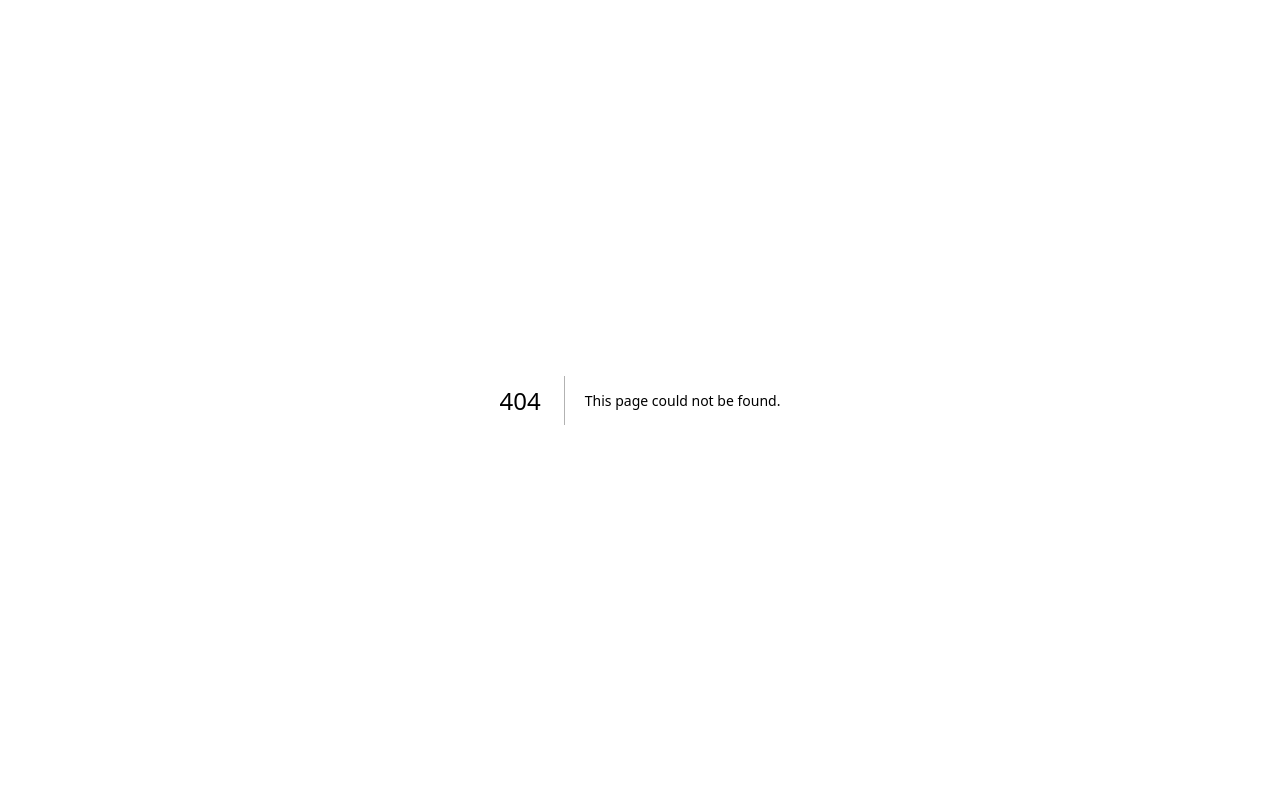
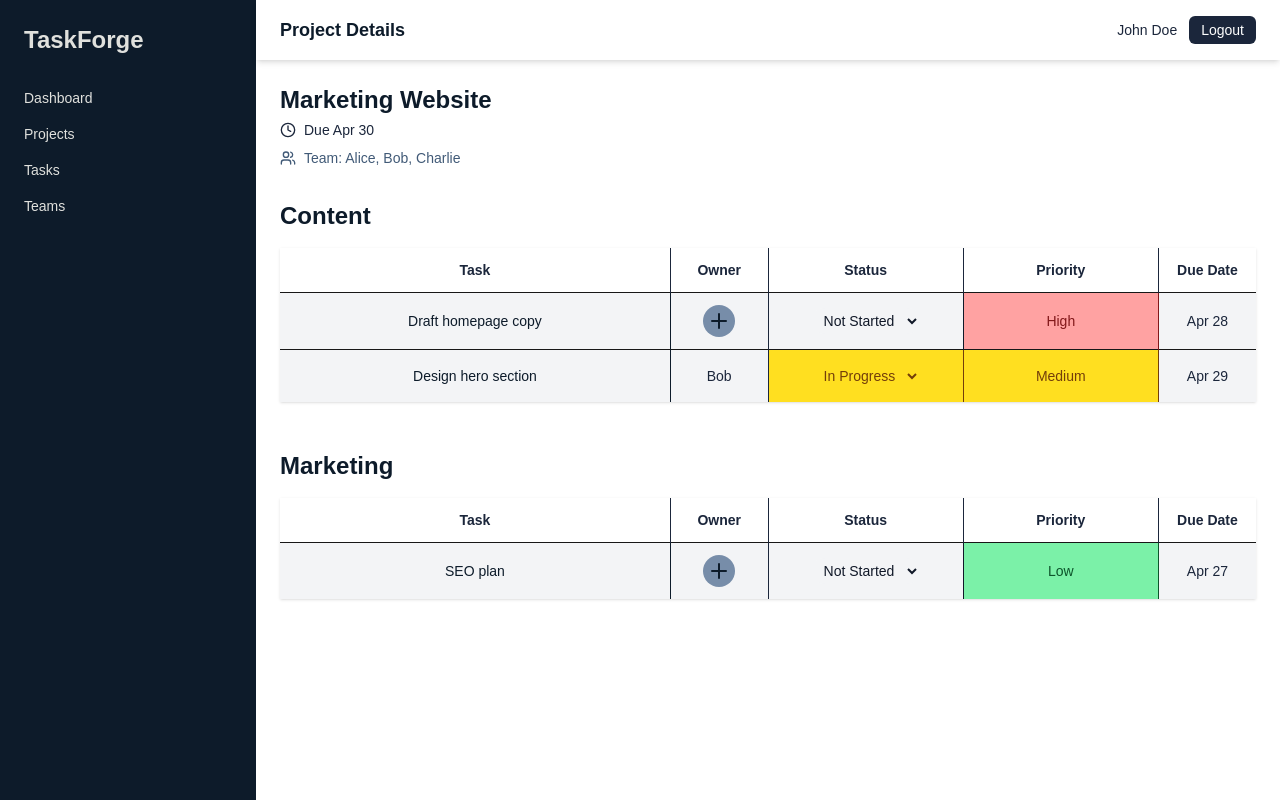
Before and after one commit to YanivRabin/TaskForge, a Next.js app in the folder client/: page /projects/1 in a window 1280 px wide. Before the commit this address had no page. Built offline with nearby package versions, Linux system fonts and the light colour scheme.

Commit message:
Projects and single project page

```diff
--- a/client/package.json
+++ b/client/package.json
@@ -11,6 +11,7 @@
   "dependencies": {
     "@headlessui/react": "^2.2.2",
     "framer-motion": "^12.7.4",
+    "lucide-react": "^0.503.0",
     "next": "15.3.1",
     "react": "^19.0.0",
     "react-dom": "^19.0.0",
--- a/client/src/app/dashboard/page.tsx
+++ b/client/src/app/dashboard/page.tsx
@@ -15,31 +15,68 @@ import {
   FaFolderOpen,
   FaExclamationTriangle,
 } from "react-icons/fa";
+import { Project } from "@/types/project";
 
 const initialTasks: Task[] = [
   {
     id: 1,
     title: "Write release notes",
     project: "Marketing Website",
+    category: "Marketing",
     dueDate: "Apr 22",
     priority: "high" as const,
     status: "in-progress",
+    owner: "Yaniv Rabin",
   },
   {
     id: 2,
     title: "Connect database to API",
     project: "CRM Tool",
+    category: "Development",
     dueDate: "Apr 21",
     priority: "medium" as const,
     status: "in-progress",
+    owner: "Yaniv Rabin",
   },
   {
     id: 3,
     title: "Finalize app icons",
     project: "Mobile UI Kit",
+    category: "Design",
     dueDate: "Apr 25",
     priority: "low" as const,
     status: "in-progress",
+    owner: "Yaniv Rabin",
+  },
+];
+
+const initialProjects: Project[] = [
+  {
+    id: 1,
+    title: "Marketing Website",
+    description: "Landing page and blog redesign for Q2 launch",
+    dueDate: "Apr 30",
+    progress: 65,
+    status: "active",
+    teamMembers: ["Yaniv Rabin"],
+  },
+  {
+    id: 2,
+    title: "Internal CRM Tool",
+    description: "Phase 1 of the CRM for sales & support team",
+    dueDate: "May 10",
+    progress: 40,
+    status: "active",
+    teamMembers: ["Yaniv Rabin"],
+  },
+  {
+    id: 3,
+    title: "Mobile App UI Kit",
+    description: "UI system for cross-platform components",
+    dueDate: "Apr 25",
+    progress: 90,
+    status: "archived",
+    teamMembers: ["Yaniv Rabin"],
   },
 ];
 
@@ -47,8 +84,6 @@ export default function DashboardPage() {
   const { showToast } = useToast();
   const [tasks, setTasks] = useState(initialTasks);
   const [sortBy, setSortBy] = useState<"date" | "priority">("date");
-  const [isOpen, setIsOpen] = useState(false);
-  const [editingTask, setEditingTask] = useState<Task | null>(null);
 
   const handleComplete = (id: number) => {
     const task = tasks.find((t) => t.id === id);
@@ -102,27 +137,13 @@ export default function DashboardPage() {
       {/* My Projects */}
       <h2 className="text-xl font-semibold text-secondary mb-4">My Projects</h2>
       <div className="flex flex-wrap gap-6 mb-12">
-        <ProjectCard
-          title="Marketing Website"
-          description="Landing page and blog redesign for Q2 launch"
-          progress={65}
-          dueDate="Apr 30"
-          href="/projects/marketing-website"
-        />
-        <ProjectCard
-          title="Internal CRM Tool"
-          description="Phase 1 of the CRM for sales & support team"
-          progress={40}
-          dueDate="May 10"
-          href="/projects/internal-crm"
-        />
-        <ProjectCard
-          title="Mobile App UI Kit"
-          description="UI system for cross-platform components"
-          progress={90}
-          dueDate="Apr 25"
-          href="/projects/ui-kit"
-        />
+        {initialProjects.map((project) => (
+          <ProjectCard
+            key={project.id}
+            project={project}
+            href={`/projects/${project.id}`}
+          />
+        ))}
       </div>
 
       {/* Upcoming Tasks */}
@@ -162,7 +183,9 @@ export default function DashboardPage() {
                   handleComplete(id);
                 } else {
                   setTasks((prev) =>
-                    prev.map((t) => (t.id === id ? { ...t, status: newStatus } : t))
+                    prev.map((t) =>
+                      t.id === id ? { ...t, status: newStatus } : t
+                    )
                   );
                 }
               }}
--- /dev/null
+++ b/client/src/app/projects/[id]/page.tsx
@@ -0,0 +1,173 @@
+"use client";
+
+import DashboardLayout from "@/components/DashboardLayout";
+import { Project } from "@/types/project";
+import { Task, TaskStatus, Priority } from "@/types/task";
+import { Clock, Users, Plus } from "lucide-react";
+import { useState } from "react";
+
+const mockProject: Project = {
+  id: 1,
+  title: "Marketing Website",
+  description: "Landing page and blog redesign for Q2 launch",
+  dueDate: "Apr 30",
+  progress: 65,
+  status: "active",
+  teamMembers: ["Alice", "Bob", "Charlie"],
+};
+
+const initialTasks: Task[] = [
+  {
+    id: 1,
+    title: "Draft homepage copy",
+    project: "Marketing Website",
+    dueDate: "Apr 28",
+    priority: "high",
+    status: "not-started",
+    owner: "",
+    category: "Content",
+  },
+  {
+    id: 2,
+    title: "Design hero section",
+    project: "Marketing Website",
+    dueDate: "Apr 29",
+    priority: "medium",
+    status: "in-progress",
+    owner: "Bob",
+    category: "Content",
+  },
+  {
+    id: 3,
+    title: "SEO plan",
+    project: "Marketing Website",
+    dueDate: "Apr 27",
+    priority: "low",
+    status: "not-started",
+    owner: "",
+    category: "Marketing",
+  },
+];
+
+const statusColors: Record<TaskStatus, string> = {
+  "not-started": "bg-gray-100 text-gray-900",
+  "in-progress": "bg-yellow-300 text-yellow-900",
+  completed: "bg-green-300 text-green-900",
+  overdue: "bg-red-300 text-red-900",
+};
+
+const priorityColors: Record<Priority, string> = {
+  low: "bg-green-300 text-green-900",
+  medium: "bg-yellow-300 text-yellow-900",
+  high: "bg-red-300 text-red-900",
+};
+
+export default function ProjectDetailsTableView() {
+  const [tasks, setTasks] = useState<Task[]>(initialTasks);
+
+  const categories = Array.from(new Set(tasks.map((task) => task.category)));
+
+  const handleStatusChange = (id: number, newStatus: TaskStatus) => {
+    setTasks((prev) =>
+      prev.map((task) =>
+        task.id === id ? { ...task, status: newStatus } : task
+      )
+    );
+  };
+
+  const handleAssignOwner = (id: number, owner: string) => {
+    setTasks((prev) =>
+      prev.map((task) => (task.id === id ? { ...task, owner } : task))
+    );
+  };
+
+  return (
+    <DashboardLayout title="Project Details">
+      <div className="mb-8">
+        <h1 className="text-2xl font-bold text-primary mb-1">
+          {mockProject.title}
+        </h1>
+        <div className="text-sm text-secondary mb-2 flex items-center gap-2">
+          <Clock className="w-4 h-4" /> Due {mockProject.dueDate}
+        </div>
+        <div className="text-sm text-tertiary flex items-center gap-2">
+          <Users className="w-4 h-4" /> Team:{" "}
+          {mockProject.teamMembers.join(", ")}
+        </div>
+      </div>
+
+      {categories.map((category, index) => (
+        <div key={category} className="mb-12">
+          <h2 className="text-2xl font-bold text-primary mb-4">{category}</h2>
+
+          <div className="overflow-auto shadow-sm">
+            <table className="w-full table-fixed text-sm text-center">
+              <thead className=" text-secondary">
+                <tr>
+                  <th className="w-4/10 p-3 border-r">Task</th>
+                  <th className="w-1/10 p-3 border-r">Owner</th>
+                  <th className="w-2/10 p-3 border-r">Status</th>
+                  <th className="w-2/10 p-3 border-r">Priority</th>
+                  <th className="w-1/10 p-3">Due Date</th>
+                </tr>
+              </thead>
+              <tbody>
+                {tasks
+                  .filter((task) => task.category === category)
+                  .map((task) => (
+                    <tr key={task.id} className="border-t hover:bg-gray-50">
+                      <td className="p-3 font-medium text-primary border-r bg-gray-100">
+                        {task.title}
+                      </td>
+                      <td className="p-3 text-secondary border-r bg-gray-100">
+                        {task.owner ? (
+                          task.owner
+                        ) : (
+                          <button
+                            onClick={() =>
+                              handleAssignOwner(task.id, "John Doe")
+                            }
+                            className="mx-auto flex items-center justify-center w-8 h-8 rounded-full bg-accent text-primary hover:bg-blue-100 transition"
+                          >
+                            <Plus className="w-6 h-6" />
+                          </button>
+                        )}
+                      </td>
+
+                      <td className={`p-3 border-r ${statusColors[task.status]}`}>
+                        <select
+                          value={task.status}
+                          onChange={(e) =>
+                            handleStatusChange(
+                              task.id,
+                              e.target.value as TaskStatus
+                            )
+                          }
+                          className={`px-2 py-1 rounded-full capitalize focus:outline-none ${
+                            statusColors[task.status]
+                          }`}
+                        >
+                          <option value="not-started">Not Started</option>
+                          <option value="in-progress">In Progress</option>
+                          <option value="completed">Completed</option>
+                          <option value="overdue">Overdue</option>
+                        </select>
+                      </td>
+                      <td className={`p-3 border-r ${priorityColors[task.priority]}`}>
+                        <span className="inline-block px-2 py-1 rounded-full capitalize">
+                          {task.priority}
+                        </span>
+                      </td>
+                      <td className="p-3 text-secondary whitespace-nowrap bg-gray-100">
+                        {task.dueDate}
+                      </td>
+                    </tr>
+                  ))}
+              </tbody>
+            </table>
+          </div>
+        </div>
+      ))}
+    </DashboardLayout>
+  );
+}
--- /dev/null
+++ b/client/src/app/projects/page.tsx
@@ -0,0 +1,55 @@
+"use client";
+
+import DashboardLayout from "@/components/DashboardLayout";
+import ProjectCard from "@/components/ProjectCard";
+import { Project } from "@/types/project";
+
+const mockProjects: Project[] = [
+  {
+    id: 1,
+    title: "Marketing Website",
+    description: "Landing page and blog redesign for Q2 launch",
+    dueDate: "Apr 30",
+    progress: 65,
+    status: "active",
+    teamMembers: ["alice@example.com", "bob@example.com"],
+  },
+  {
+    id: 2,
+    title: "Internal CRM Tool",
+    description: "Phase 1 of the CRM for sales & support team",
+    dueDate: "May 10",
+    progress: 40,
+    status: "active",
+    teamMembers: ["carol@example.com", "dave@example.com"],
+  },
+  {
+    id: 3,
+    title: "Mobile App UI Kit",
+    description: "UI system for cross-platform components",
+    dueDate: "Apr 25",
+    progress: 90,
+    status: "archived",
+    teamMembers: ["eve@example.com", "frank@example.com"],
+  },
+];
+
+export default function ProjectsPage() {
+  return (
+    <DashboardLayout title="My Projects">
+      <div className="flex items-center justify-between mb-6">
+        <h2 className="text-xl font-semibold text-secondary">Projects</h2>
+      </div>
+
+      <div className="grid grid-cols-1 sm:grid-cols-2 lg:grid-cols-3 gap-6">
+        {mockProjects.map((project) => (
+          <ProjectCard
+            key={project.id}
+            project={project}
+            href={`/projects/${project.id}`}
+          />
+        ))}
+      </div>
+    </DashboardLayout>
+  );
+}
--- a/client/src/app/tasks/page.tsx
+++ b/client/src/app/tasks/page.tsx
@@ -14,33 +14,41 @@ const allTasks: Task[] = [
     id: 1,
     title: "Write release notes",
     project: "Marketing Website",
+    category: "Documentation",
     dueDate: "Apr 22",
     priority: "high",
     status: "in-progress",
+    owner: "Alice",
   },
   {
     id: 2,
     title: "Connect database to API",
     project: "CRM Tool",
+    category: "Backend",
     dueDate: "Apr 21",
     priority: "medium",
     status: "in-progress",
+    owner: "Bob",
   },
   {
     id: 3,
     title: "Finalize app icons",
     project: "Mobile UI Kit",
+    category: "Design",
     dueDate: "Apr 25",
     priority: "low",
     status: "not-started",
+    owner: "Charlie",
   },
   {
     id: 4,
     title: "Fix billing bug",
     project: "CRM Tool",
+    category: "Bug",
     dueDate: "Apr 19",
     priority: "high",
     status: "overdue",
+    owner: "David",
   },
 ];
 
--- a/client/src/components/DashboardLayout.tsx
+++ b/client/src/components/DashboardLayout.tsx
@@ -29,7 +29,7 @@ export default function DashboardLayout({ title, children }: LayoutProps) {
       </aside>
 
       {/* Main Content Area */}
-      <div className="flex-1 flex flex-col bg-light">
+      <div className="flex-1 flex flex-col ">
         {/* Top Bar */}
         <header className="bg-white px-6 py-4 shadow-md flex justify-between items-center">
           <h1 className="text-lg font-semibold text-primary">
--- a/client/src/components/ProjectCard.tsx
+++ b/client/src/components/ProjectCard.tsx
@@ -1,20 +1,16 @@
+"use client";
+
 import Link from "next/link";
+import { Project } from "@/types/project";
 
 type ProjectCardProps = {
-  title: string;
-  description?: string;
-  dueDate?: string;
-  progress: number; // 0 to 100
+  project: Project;
   href?: string;
 };
 
-export default function ProjectCard({
-  title,
-  description,
-  dueDate,
-  progress,
-  href,
-}: ProjectCardProps) {
+export default function ProjectCard({ project, href }: ProjectCardProps) {
+  const { title, description, dueDate, progress } = project;
+
   const card = (
     <div
       className={`
--- /dev/null
+++ b/client/src/types/project.ts
@@ -0,0 +1,9 @@
+export type Project = {
+  id: number;
+  title: string;
+  description: string;
+  dueDate: string;
+  progress: number;
+  status: "active" | "completed" | "archived";
+  teamMembers: string[];
+};
--- a/client/src/types/task.ts
+++ b/client/src/types/task.ts
@@ -9,9 +9,11 @@ export type Task = {
   id: number;
   title: string;
   project: string;
+  category: string;
   dueDate: string;
   priority: Priority;
   status: TaskStatus;
+  owner: string;
 };
 
 export type TaskInput = Omit<Task, "id">;
```
Also changed, not shown: 1 other file (tests, documents, lock files or other folders).
